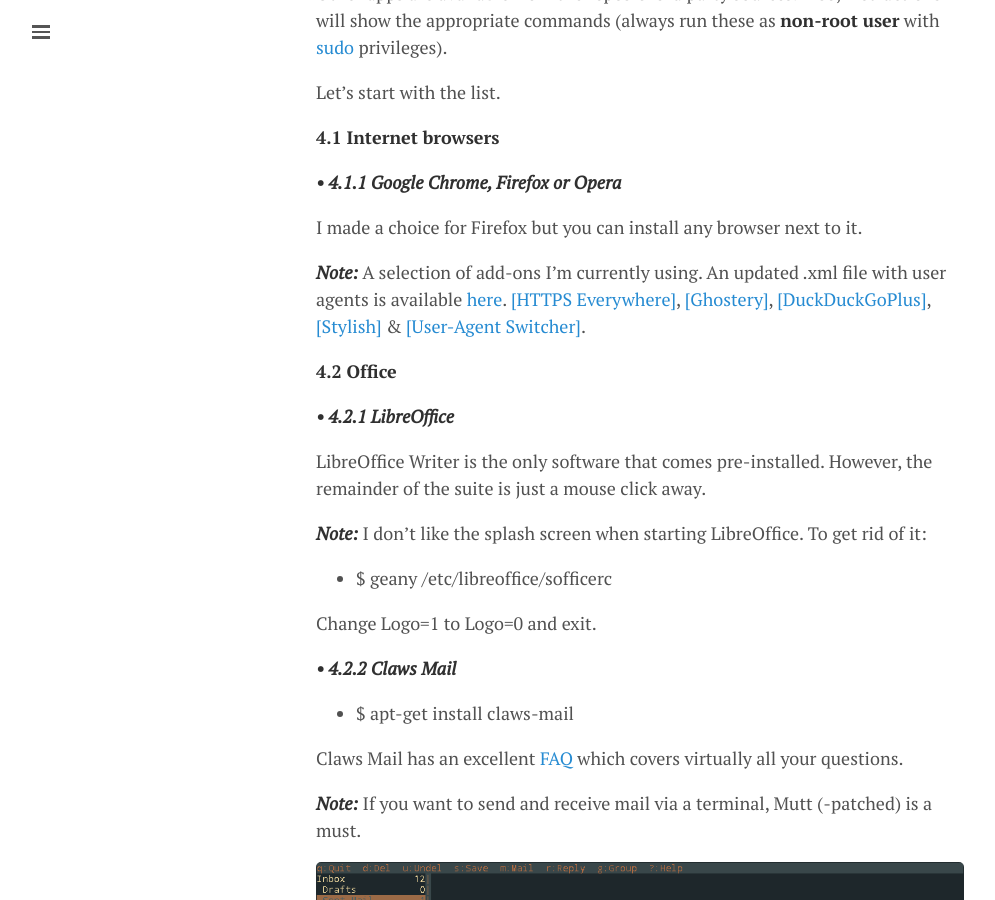
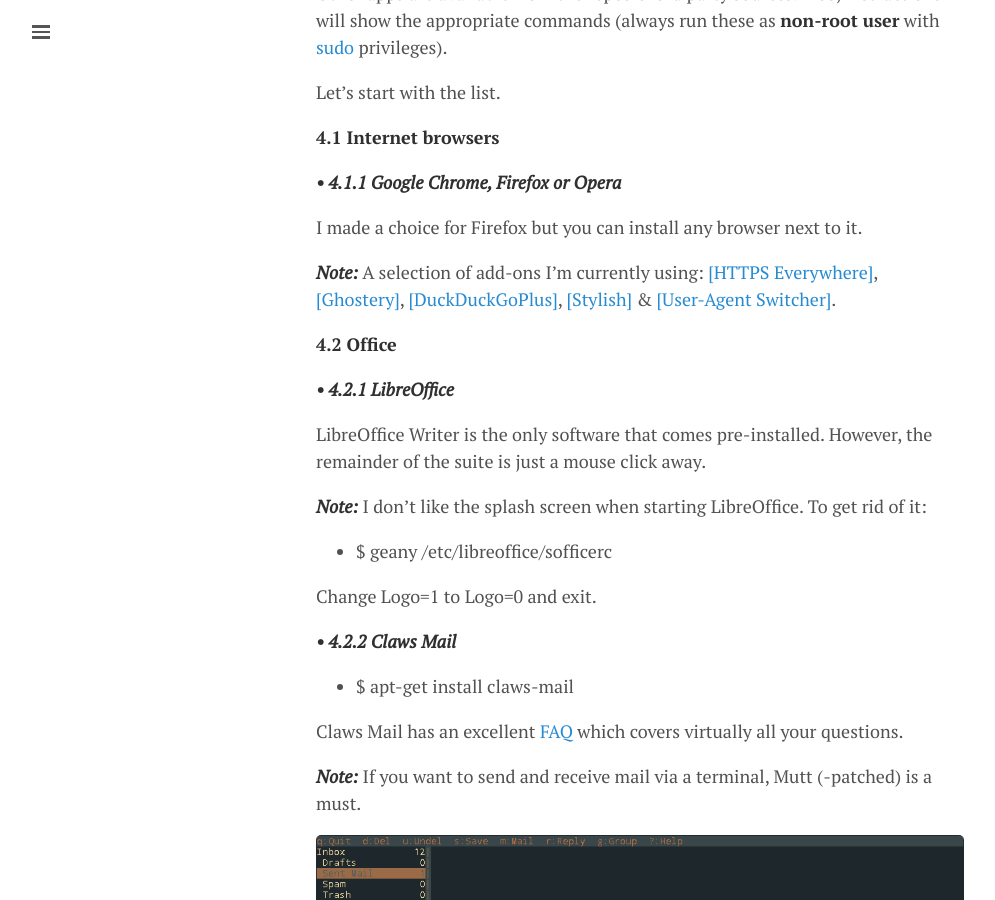
Before and after one commit to lgeurts/lgeurts.github.io, a Jekyll site: the page built from _posts/2017-07-11-bunsenlabs-linux-setup-notes-for dell-inspiron-6000.md, in a window 1280 px wide and 900 px high, scrolled down 2836 px. Shown: the whole window, without its empty margins (0-995 px from the left). Built offline with Jekyll 4.4.1, drawn with Linux system fonts in a browser that asks for light colours; nearby versions of some CDN libraries; comment, search, counter and statistics services are not loaded.

Commit message:
Update Firefox add-ons

```diff
--- a/_posts/2017-07-11-bunsenlabs-linux-setup-notes-for dell-inspiron-6000.md
+++ b/_posts/2017-07-11-bunsenlabs-linux-setup-notes-for dell-inspiron-6000.md
@@ -77,7 +77,7 @@
 
 I made a choice for Firefox but you can install any browser next to it.
 
-***Note:*** A selection of add-ons I'm currently using. An updated .xml file with user agents is available [here](http://techpatterns.com/forums/about304.html). [[HTTPS Everywhere]](https://www.eff.org/https-everywhere), [[Ghostery]](https://addons.mozilla.org/en-US/firefox/addon/ghostery/), [[DuckDuckGoPlus]](https://addons.mozilla.org/en-US/firefox/addon/duckduckgo-for-firefox/), [[Stylish]](https://addons.mozilla.org/en-US/firefox/addon/stylish/) & [[User-Agent Switcher]](https://addons.mozilla.org/en-US/firefox/addon/user-agent-switcher-firefox/).
+***Note:*** A selection of add-ons I'm currently using: [[HTTPS Everywhere]](https://www.eff.org/https-everywhere), [[Ghostery]](https://addons.mozilla.org/en-US/firefox/addon/ghostery/), [[DuckDuckGoPlus]](https://addons.mozilla.org/en-US/firefox/addon/duckduckgo-for-firefox/), [[Stylish]](https://addons.mozilla.org/en-US/firefox/addon/stylish/) & [[User-Agent Switcher]](https://addons.mozilla.org/en-US/firefox/addon/user-agent-switcher-firefox/).
 
 **4.2 Office**
 
```
